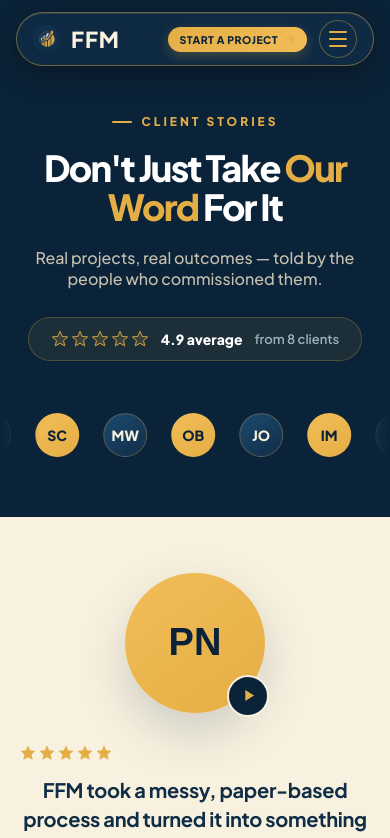
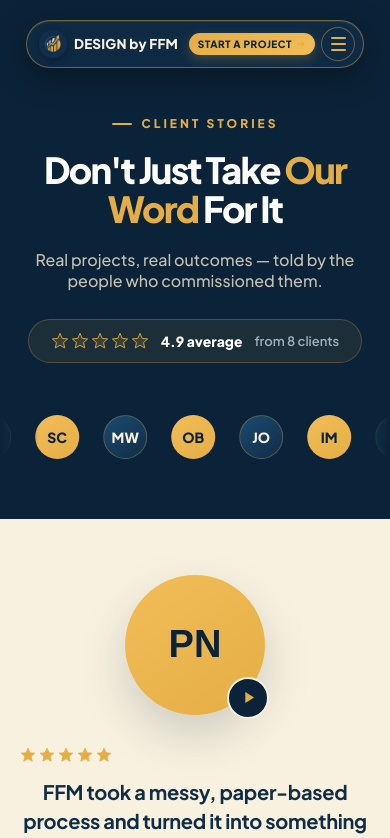
Before and after one commit to riaan-attar/ffm, a React (Vite) app: page /testimonials in a window 390 px wide. Shown: the top 838 px of the page. Built offline with nearby package versions, Linux system fonts and the light colour scheme.

Commit message:
fix(nav): optimize navbar responsiveness on mobile and small phone screens

```diff
--- a/src/components/Navbar.jsx
+++ b/src/components/Navbar.jsx
@@ -28,7 +28,7 @@ export function Navbar() {
         <div className="nav-brand-container">
           <Link to="/" className="brand-logo" title="FFM Agency" onClick={closeMenu}>
             <img src="/assets/brand/ffm-logo-icon.png" alt="FFM" className="brand-logo-icon" />
-            <span className="brand-logo-text">FFM</span>
+            <span className="brand-logo-text">DESIGN by FFM</span>
           </Link>
         </div>
 
@@ -70,7 +70,7 @@ export function Navbar() {
           <div className="mobile-nav-header">
             <Link to="/" className="brand-logo" title="FFM Agency" onClick={closeMenu}>
               <img src="/assets/brand/ffm-logo-icon.png" alt="FFM" className="brand-logo-icon" />
-              <span className="brand-logo-text">FFM</span>
+              <span className="brand-logo-text">DESIGN by FFM</span>
             </Link>
             <button
               type="button"
--- a/src/styles/main.css
+++ b/src/styles/main.css
@@ -79,11 +79,14 @@ html, body, #root {
   align-items: center;
   z-index: 100;
   margin: calc(8vh + 10px) auto 0;
+  padding: 0 20px;
+  box-sizing: border-box;
 }
 
 @media (max-width: 768px) {
   .navbar-wrapper {
     margin-top: 12px;
+    padding: 0 14px;
   }
 }
 
@@ -332,24 +335,27 @@ html, body, #root {
   gap: 10px;
   height: 34px;
   text-decoration: none;
+  min-width: 0;
 }
 
 .brand-logo-icon {
-  height: 100%;
-  width: auto;
+  height: 34px;
+  width: 34px;
   aspect-ratio: 1 / 1;
   border-radius: 50%;
   object-fit: cover;
   flex-shrink: 0;
+  box-shadow: 0 2px 8px rgba(0, 0, 0, 0.25);
 }
 
 .brand-logo-text {
   font-family: var(--font-sans);
-  font-size: 22px;
+  font-size: 19px;
   font-weight: 900;
-  letter-spacing: 1px;
+  letter-spacing: 0.6px;
   color: var(--color-cream, #F8F1DF);
   line-height: 1;
+  white-space: nowrap;
 }
 
 .nav-center-menu {
@@ -583,33 +589,127 @@ html, body, #root {
   }
 
   .navbar-capsule {
-    height: 54px;
-    padding: 0 16px;
+    height: 52px;
+    padding: 0 12px 0 14px;
+  }
+
+  .brand-logo {
+    height: 30px;
+    gap: 8px;
+  }
+
+  .brand-logo-icon {
+    height: 30px;
+    width: 30px;
+  }
+
+  .brand-logo-text {
+    font-size: 15px;
+    letter-spacing: 0.4px;
+  }
+
+  .nav-cta-container {
+    gap: 8px;
+  }
+
+  .nav-cta-btn {
+    font-size: 11px;
+    padding: 6px 12px;
+    gap: 6px;
+  }
+}
+
+@media (max-width: 480px) {
+  .navbar-wrapper {
+    padding: 0 10px;
+    margin-top: 10px;
+  }
+
+  .navbar-capsule {
+    height: 48px;
+    padding: 0 8px 0 12px;
+    border-radius: 999px;
   }
 
   .brand-logo {
     height: 28px;
+    gap: 7px;
+  }
+
+  .brand-logo-icon {
+    height: 28px;
+    width: 28px;
+  }
+
+  .brand-logo-text {
+    font-size: 13.5px;
+    letter-spacing: 0.2px;
+  }
+
+  .nav-cta-container {
+    gap: 6px;
   }
 
   .nav-cta-btn {
-    font-size: 11px;
-    padding: 6px 14px;
+    padding: 5px 9px;
+    font-size: 10px;
+    gap: 4px;
+  }
+
+  .nav-cta-btn span {
+    font-size: 10px;
+  }
+
+  .nav-cta-btn img {
+    width: 10px;
+    height: 10px;
+  }
+
+  .mobile-menu-toggle {
+    width: 34px;
+    height: 34px;
+    gap: 4px;
+  }
+
+  .hamburger-line {
+    width: 15px;
+    height: 1.8px;
+  }
+
+  .mobile-menu-toggle.is-open .hamburger-line:nth-child(1) {
+    transform: translateY(5.8px) rotate(45deg);
+  }
+
+  .mobile-menu-toggle.is-open .hamburger-line:nth-child(3) {
+    transform: translateY(-5.8px) rotate(-45deg);
   }
 }
 
-@media (max-width: 440px) {
-  .nav-cta-btn span {
-    font-size: 10.5px;
+@media (max-width: 360px) {
+  .navbar-wrapper {
+    padding: 0 6px;
+  }
+
+  .navbar-capsule {
+    padding: 0 6px 0 10px;
+  }
+
+  .brand-logo-text {
+    font-size: 11.5px;
+    letter-spacing: 0;
   }
 
   .nav-cta-btn {
-    padding: 6px 11px;
-    gap: 6px;
+    padding: 4px 7px;
+    font-size: 9.5px;
+  }
+
+  .nav-cta-btn span {
+    font-size: 9.5px;
   }
 
   .nav-cta-btn img {
-    width: 12px;
-    height: 12px;
+    display: none;
   }
 }
 
--- a/src/styles/page-hero.css
+++ b/src/styles/page-hero.css
@@ -15,6 +15,10 @@
   width: 100%;
   padding: 0 40px;
   box-sizing: border-box;
+}
+
+.page-hero-nav-row .navbar-wrapper {
+  margin: 20px auto 0;
 }
 
 .page-hero-container {
```
